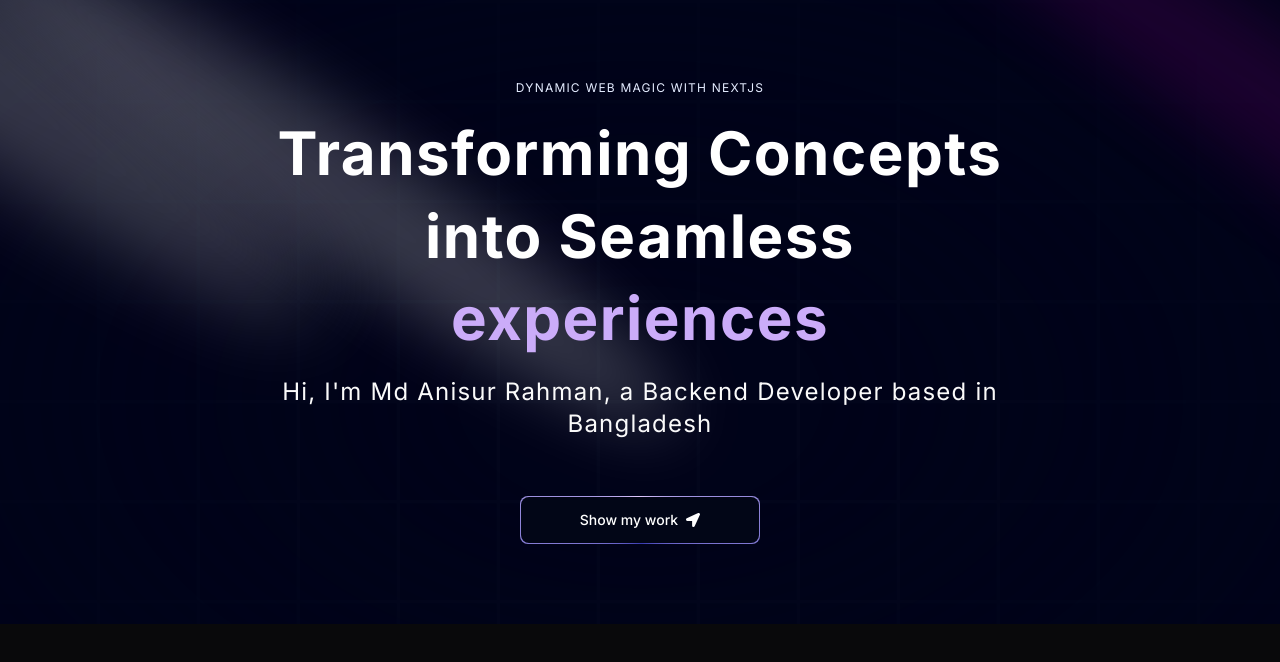
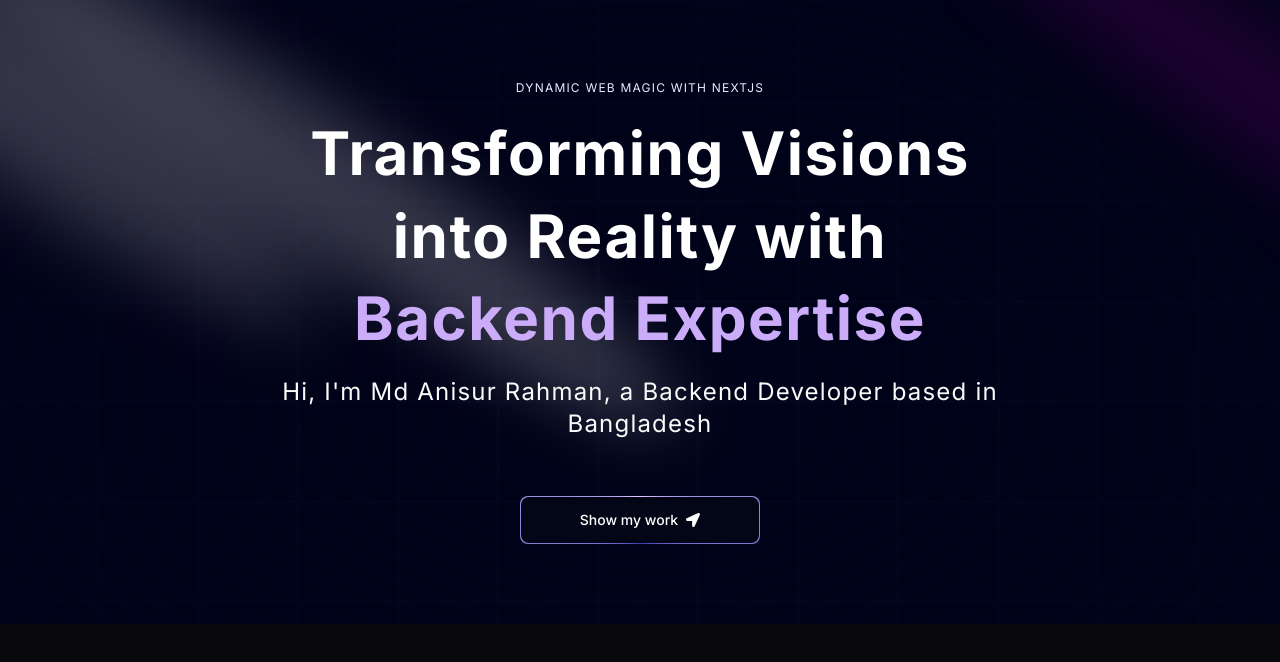
Before and after one commit to AnisurRahman06046/mPortfolio, a Next.js app: page / in a window 1280 px wide. Shown: the top 662 px of the page. Built offline with nearby package versions, Linux system fonts and the light colour scheme.

Commit message:
heor section is done

```diff
--- a/components/Hero.tsx
+++ b/components/Hero.tsx
@@ -28,7 +28,7 @@ function Hero() {
           </h2>
           <TextGenerateEffect
             className="text-center text-[40px] md:text-5xl lg:text-6xl"
-            words="Transforming Concepts into Seamless experiences"
+            words="Transforming Visions into Reality with Backend Expertise"
           />
           <p className="text-center md:tracking-wider mb-4 text-sm md:text-lg lg:text-2xl">
             Hi, I&apos;m Md Anisur Rahman, a Backend Developer based in
--- a/components/ui/TextGenerate.tsx
+++ b/components/ui/TextGenerate.tsx
@@ -34,7 +34,7 @@ export const TextGenerateEffect = ({
             <motion.span
               key={word + idx}
               className={`${
-                idx > 3 ? "text-purple" : "dark:text-white text-black "
+                idx > 4 ? "text-purple" : "dark:text-white text-black "
               } opacity-0`}
             >
               {word}{" "}
```
